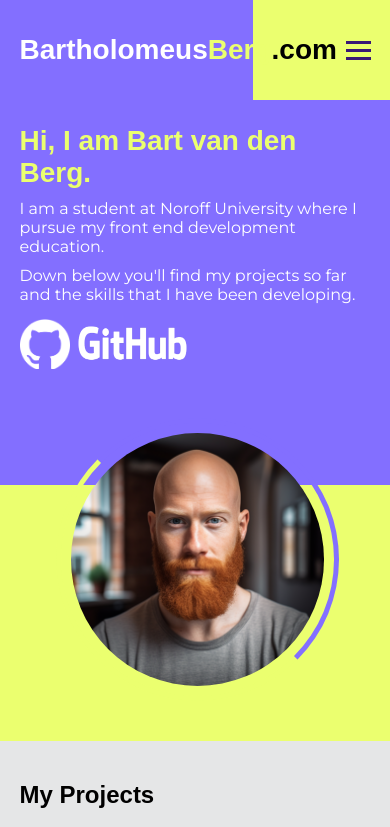
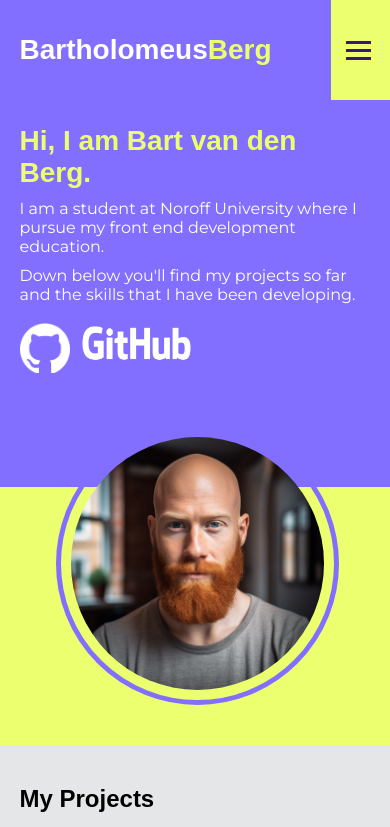
Before and after one commit to Barvand/portfolio-1, a plain HTML site: page index.html in a window 390 px wide. Shown: the top 827 px of the page. Drawn offline with Linux system fonts and the light colour scheme; a web font is replaced by a local one.

Commit message:
update some links

```diff
--- a/css/global.css
+++ b/css/global.css
@@ -152,21 +152,18 @@ p {
 
 .project--text-link {
   text-decoration: none;
-  background: #EBFF6F;
-  padding: 5px;
-  border: 1px solid black;
   font-weight: 600;
+
 }
 
 .project--text-link:hover {
-  background: #000000;
-  color: #836FFF;
+  text-decoration: underline;
 }
 
 .project--image-holder {
   height: 200px;
   align-items: center;
-  background: #211951;
+  background: #836FFF;
   transition: transform 0.3s ease;
 }
 
@@ -179,7 +176,7 @@ p {
 /*  Section three / Contact */
 .contact-container {
   background-color:#836FFF;
-  color: white;
+
   padding: 60px 0 60px 0;
 }
 
@@ -235,7 +232,7 @@ footer {
   display: flex;
   flex-direction: column;
   transition: top 0.3s; /* Transition top property for smooth animation */
-  background: linear-gradient(to right, #EBFF6F 65%, #836FFF 35%);
+  background: #EBFF6F;
 }
 
   /* poistioning hamburger icon  */
@@ -258,7 +255,8 @@ footer {
   }
 
   .nav-link:hover {
-    background: linear-gradient(to right, #836FFF 65%, #EBFF6F 35%);
+    background: #836FFF;
+    color: white;
   }
 
  .nav-menu.active-menu {
--- a/css/media-queries.css
+++ b/css/media-queries.css
@@ -1,3 +1,11 @@
+@media (max-width: 800px) {
+header {
+  background: linear-gradient(to right, #836FFF 85%, #EBFF6F 15%);
+}
+}
+
+
+
 @media (max-width: 800px) {
   .introduction-hero {
     background: linear-gradient(to bottom, #836fff 60%, #ebff6f 40%);
@@ -17,6 +25,8 @@
 
   .hero--image {
     width: 80%;
+    border-left: solid 5px #836fff;
+  border-bottom: solid 5px #836fff;
   }
 }
 
--- a/index.html
+++ b/index.html
@@ -26,7 +26,7 @@ rel="stylesheet">
     <header>
 
       <nav class="navbar">
-        <h1 class="website-logo">Bartholomeus<span class="logo-span-color">Berg</span><span class="logo-com-black">.com</span> </h1>
+        <h1 class="website-logo">Bartholomeus<span class="logo-span-color">Berg</span></h1>
         <ul class="nav-menu">
           <li class="nav-item"> <a href="#projects" class="nav-link"> Projects </a> </li>
           <li class="nav-item"> <a href="#about-me" class="nav-link"> About me </a> </li>
@@ -50,8 +50,10 @@ rel="stylesheet">
             </p>
             <p> Down below you'll find my projects so far and the skills that I have been developing. </p>
             <div class="github-logo-container margin">
+              <a href="https://github.com/Barvand">
             <img class="github--mark" src="/images/github-mark-white.png" alt="Github icon in white">
             <img class="github--logo" src="/images/GitHub_Logo_White.png" alt="GitHub logo in white">
+            </a>
             </div>
           </div>
           <div class="hero--image--container">
--- a/index.js
+++ b/index.js
@@ -20,5 +20,3 @@ function setupHamburgerMenu() {
 }
 
 setupHamburgerMenu();
-
-console.log("hello");
```
